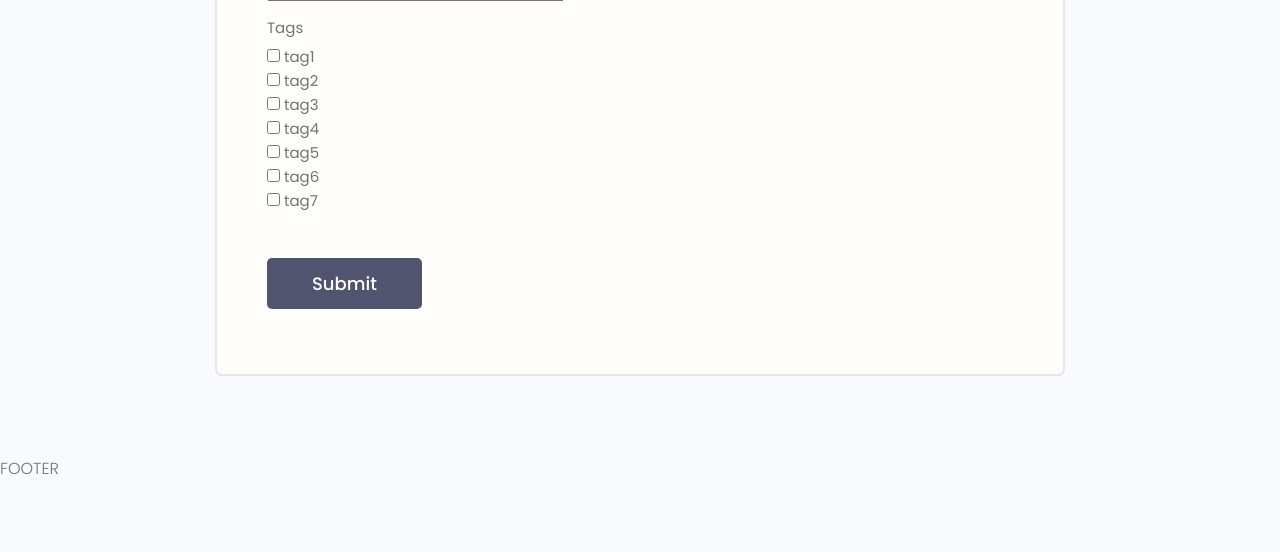
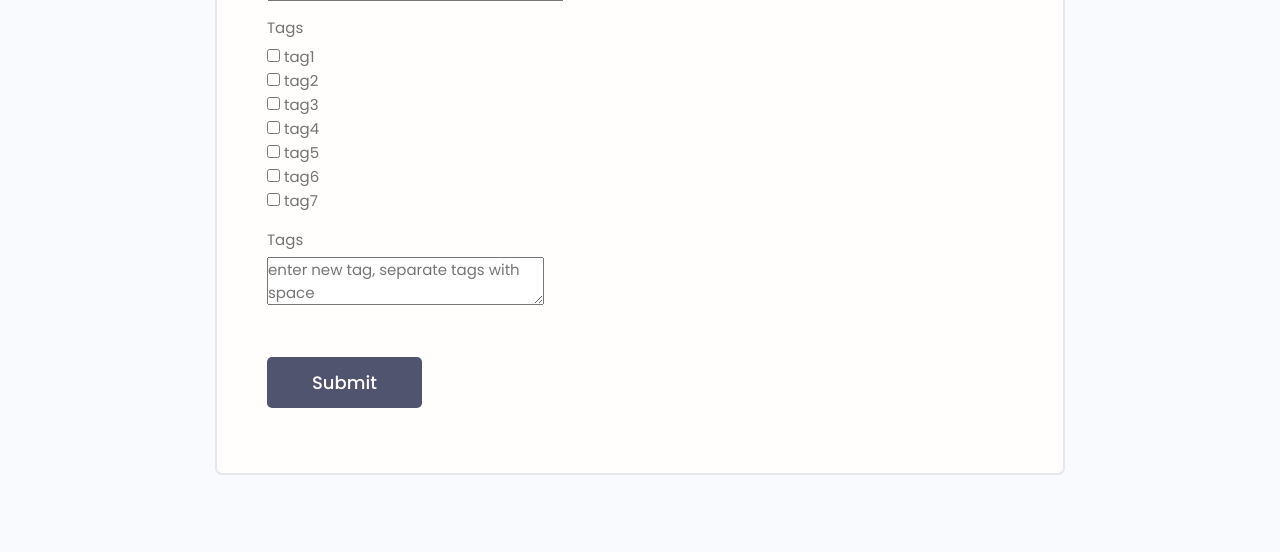
Before and after one commit to co01l3r/social_network_dj, a Django app: page /create-project/ in a window 1280 px wide. Shown: the part 821-1373 px from the top of the page. Before the commit the page ends 1295 px from the top, so only its background shows below. Run offline with Django 4.2, Linux system fonts and the light colour scheme; a user stored in the database is signed in; data comes from the database, SQL or seed files in the repository; both versions use the stored data as it was after the commit; some libraries are stand-ins or nearby versions.

Commit message:
add create tag option

```diff
--- a/projects/templates/projects/project_form.html
+++ b/projects/templates/projects/project_form.html
@@ -22,6 +22,11 @@
                     </div>
                     {% endfor %}
 
+                    <div class="form__field">
+                        <label for="formInput#text">Tags</label>
+                        <textarea name="new_tags" placeholder="enter new tag, separate tags with space"></textarea>
+                    </div>
+
                     <input class="btn btn--sub btn--lg  my-md" type="submit" value="Submit" />
                 </form>
             </div>
--- a/projects/views.py
+++ b/projects/views.py
@@ -1,6 +1,6 @@
 from django.shortcuts import render, redirect
 from django.contrib.auth.decorators import login_required
-from .models import Project
+from .models import Project, Tag
 from .forms import ProjectForm, ReviewForm
 from .utils import searchProjects
 
@@ -62,9 +62,15 @@ def update_project(request, pk):
     form = ProjectForm(instance=project)
 
     if request.method == 'POST':
+        new_tags = request.POST.get('new_tags').replace(',', " ").split()
+
         form = ProjectForm(request.POST, request.FILES, instance=project)
         if form.is_valid():
-            form.save()
+            project = form.save()
+            for tag in new_tags:
+                tag, created = Tag.objects.get_or_create(name=tag)
+                project.tags.add(tag)
+
             return redirect('projects')
 
     context = {'form': form}
--- a/social_network/settings.py
+++ b/social_network/settings.py
@@ -44,6 +44,7 @@ INSTALLED_APPS = [
     'users',
 
     'rest_framework',
+    'corsheaders',
 ]
 
 REST_FRAMEWORK = {
@@ -85,6 +86,8 @@ SIMPLE_JWT = {
 }
 
 MIDDLEWARE = [
+    "corsheaders.middleware.CorsMiddleware",
+    "django.middleware.common.CommonMiddleware",
     'django.middleware.security.SecurityMiddleware',
     'django.contrib.sessions.middleware.SessionMiddleware',
     'django.middleware.common.CommonMiddleware',
@@ -158,6 +161,7 @@ USE_I18N = True
 
 USE_TZ = True
 
+CORS_ALLOW_ALL_ORIGINS = True
 
 # Static files (CSS, JavaScript, Images)
 # https://docs.djangoproject.com/en/4.0/howto/static-files/
```
Also changed, not shown: db.sqlite3.
